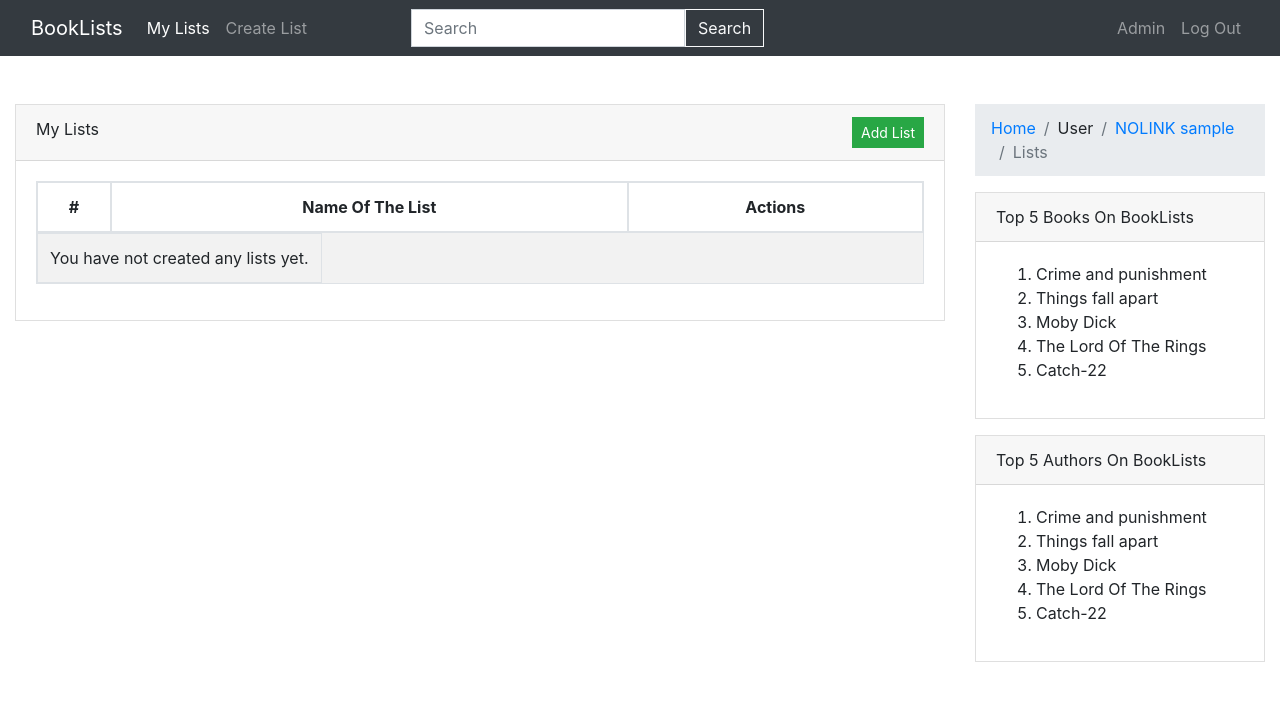
After one commit to Danielius5/WAD_team_assignment, a Django app: a page that uses templates/booklists/layouts/app.html in a window 1280 px wide. The commit adds this page. Shown: the top 701 px of the page. Run offline with Django 3.2, Linux system fonts and the light colour scheme; data that the repository does not hold is empty; some libraries are stand-ins or nearby versions.

Commit message:
index works with database

```diff
--- a/booklists/urls.py
+++ b/booklists/urls.py
@@ -7,5 +7,6 @@ urlpatterns = [
     path('login/', views.user_login, name='login'),
     path('register/', views.user_register, name='register'),
     path('logout/', views.user_logout, name='logout'),
+    path('user/<str:username>/lists', views.lists_index, name='logout'),
     path('', views.index, name='index'),
 ]
--- a/booklists/views.py
+++ b/booklists/views.py
@@ -6,7 +6,7 @@ from django.contrib.auth.decorators import login_required
 from django.http import HttpResponse
 from django.urls import reverse
 from django.contrib import messages
-
+from booklists.models import *
 
 
 
@@ -50,3 +50,20 @@ def index(request):
 def user_logout(request):
     logout(request)
     return redirect(reverse('booklists:index'))##change to homepage when ready
+
+
+def lists_index(request, username):
+
+    # ------------- return redirect(reverse('booklists:lists_index') + '?created=True')
+    created_flag = bool(request.GET.get('created', False))
+
+    if request.method == 'GET':
+
+        lists = List.objects
+        if request.user.username != username:
+            lists = lists.filter(is_public=True)
+
+        lists = lists.filter(user=User.objects.filter(username=username).first())
+
+        context = {'lists' : lists, 'created' : created_flag, 'username' : username}
+        return render(request, 'booklists/lists/index.html', context)
--- a/templates/booklists/layouts/app.html
+++ b/templates/booklists/layouts/app.html
@@ -54,11 +54,13 @@
             </div>
 
             <div class="col-md-3">
-                <nav aria-label="breadcrumb">
-                    <ol class="breadcrumb">
-                        <li class="breadcrumb-item active" aria-current="page">Home</li>
-                    </ol>
-                </nav>
+                {% block breadcrumbs %}
+                    <nav aria-label="breadcrumb">
+                        <ol class="breadcrumb">
+                            <li class="breadcrumb-item active" aria-current="page">Home</li>
+                        </ol>
+                    </nav>
+                {% endblock %}
                 <div class="card">
                     <div class="card-header">
                         Top 5 Books On BookLists
--- /dev/null
+++ b/templates/booklists/lists/index.html
@@ -0,0 +1,64 @@
+{% extends 'booklists/layouts/app.html' %}
+
+{% load i18n %}
+
+{% block breadcrumbs %}
+    <nav aria-label="breadcrumb">
+        <ol class="breadcrumb">
+            <li class="breadcrumb-item"><a href="{% url 'booklists:index' %}">Home</a></li>
+            <li class="breadcrumb-item" aria-current="page">User</li>
+            <li class="breadcrumb-item" aria-current="page"><a href="#">NOLINK {{ username }}</a></li>
+            <li class="breadcrumb-item active" aria-current="page">Lists</li>
+        </ol>
+    </nav>
+{% endblock %}
+
+{% block body_block %}
+
+    <div class="card-header">
+        {% translate 'My Lists' %}
+        <a class="btn btn-success btn-sm float-right" href="#" role="button">{% translate 'Add List' %}</a>
+    </div>
+
+    <div class="card-body">
+
+        {% if created  %}
+            <div class="alert alert-success"><strong>{% translate 'Success' %}!</strong> {% translate 'A new list created: ' %} <i>Classic Books</i></div>
+        {% endif %}
+
+        <table class="table table-striped table-bordered text-center">
+            <thead>
+            <tr class="d-flex">
+                <th class="col-md-1 col-xs-1">#</th>
+                <th class="col-md-7">{% translate 'Name Of The List' %}</th>
+                <th class="col-md-4">{% translate 'Actions' %}</th>
+            </tr>
+            </thead>
+            <tbody>
+                {% if lists %}
+                    {% for list in lists %}
+                         <tr class="d-flex">
+                            <td class="col-md-1 col-xs-1">{{ forloop.counter }}</td>
+                            <td class="col-md-7">
+                                {{ list.name }}
+                                {% if not list.is_public %}
+                                    <span class="badge badge-secondary">Private</span>
+                                {% endif %}
+                            </td>
+                            <td class="col-md-4 col-xs-1">
+                                <a class="btn btn-primary btn-sm" href="#" role="button">{% translate 'View' %}</a>
+                                <a class="btn btn-warning btn-sm" href="#" role="button">{% translate 'Edit' %}</a>
+                                <a class="btn btn-danger btn-sm" href="#" role="button">{% translate 'Delete' %}</a>
+                            </td>
+                        </tr>
+                    {% endfor %}
+                {% else %}
+                <tr class="d-flex">
+                    <td colspan = "3">{% translate 'You have not created any lists yet'%}.</td>
+                </tr>
+                {% endif %}
+            </tbody>
+        </table>
+    </div>
+
+{% endblock %}
```
